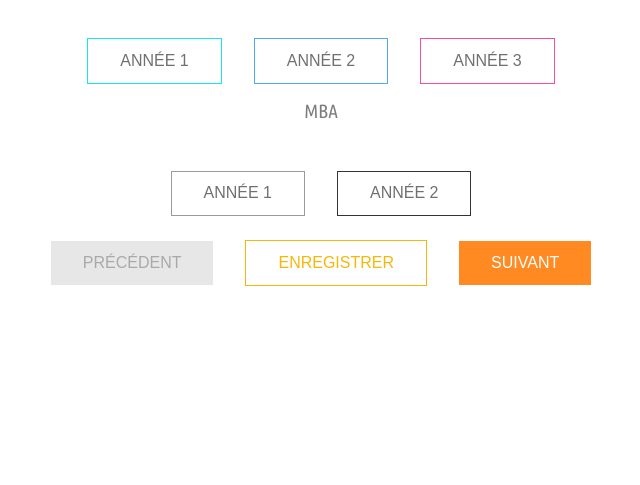
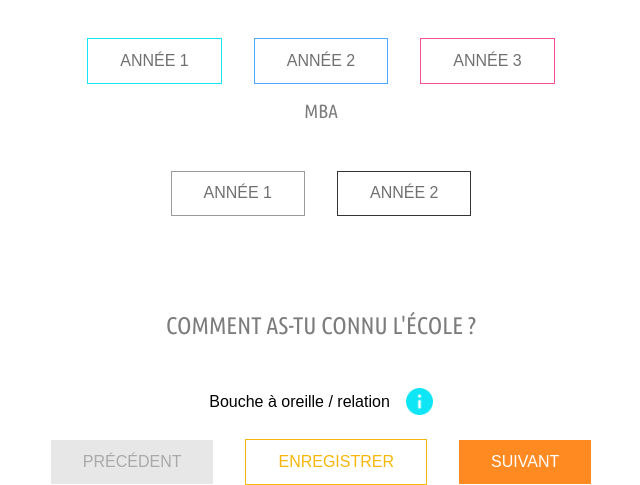
Before and after one commit to bodetienne/espl, a PHP site: page /form-test-page.php in a window 1280 px wide. Shown: the part 545-1030 px from the top of the page, without its empty margins (319-959 px from the left). Before the commit the page ends 831 px from the top, so only its background shows below. Run offline with PHP 8.4, Linux system fonts and the light colour scheme.

Commit message:
Avant alex

```diff
--- a/dev/css/style-mds.css
+++ b/dev/css/style-mds.css
@@ -42,9 +42,9 @@
 	display: flex;
 }
 
-.textfield .input-group .info-button {
+.info-button {
 	margin: auto;
-	width: 36px;
+	width: 27px;
 }
 
 .textfield .textfield-label {
@@ -151,7 +151,37 @@
 	transition: color .5s, border .5s, background .5s, transform 2s;
 }
 
+button:focus {
+	outline:0;
+}
 
+/** CHECKLIST **/
+
+.form-main .form-checklist {
+	display: flex;
+	margin: auto;
+	flex-direction: column;
+}
+
+.form-main .form-checklist .check-ligne {
+	display: flex;
+	margin: auto;
+}
+
+.form-main .form-checklist .check-ligne a,
+.form-main .form-checklist .check-ligne img,
+.form-main .form-checklist .check-ligne p {
+	margin: auto .5rem;
+}
+
+.form-checklist .check-ligne .case-check {
+	max-width: 25px;
+	margin-left: 0;
+}
+
+.form-checklist .check-ligne .case-check:active {
+	content: attr("src", "../elements/check-fulled.png");
+}
 
 /**  **/
 
--- a/dev/form-test-page.php
+++ b/dev/form-test-page.php
@@ -30,12 +30,21 @@
           </div>
         </div>
 
+        <h1 class="nom-form">Comment as-tu connu l'école ?</h1>
+        <div class="form-checklist">
+          <div class="check-ligne">
+            <p>Bouche à oreille / relation</p>
+            <img class="info-button" src="elements/info-button.png" alt="bouton pour plus d\'informations">
+          </div>
+        </div>
+
         <div class="nav-form">
           <a href="#" class="btn-form btn-precedent">Précédent</a>
           <a href="#" class="btn-form btn-enregistrer">Enregistrer</a>
           <a href="#" class="btn-form btn-suivant">Suivant</a>
         </div>
 
+
       </main>
       <script type="text/javascript" src="js/jquery.min.js"></script>
       <script type="text/javascript" src="js/effects.js"></script>
```
Also changed, not shown: dev/elements/check-fulled.png (added), dev/elements/check.png (added).
